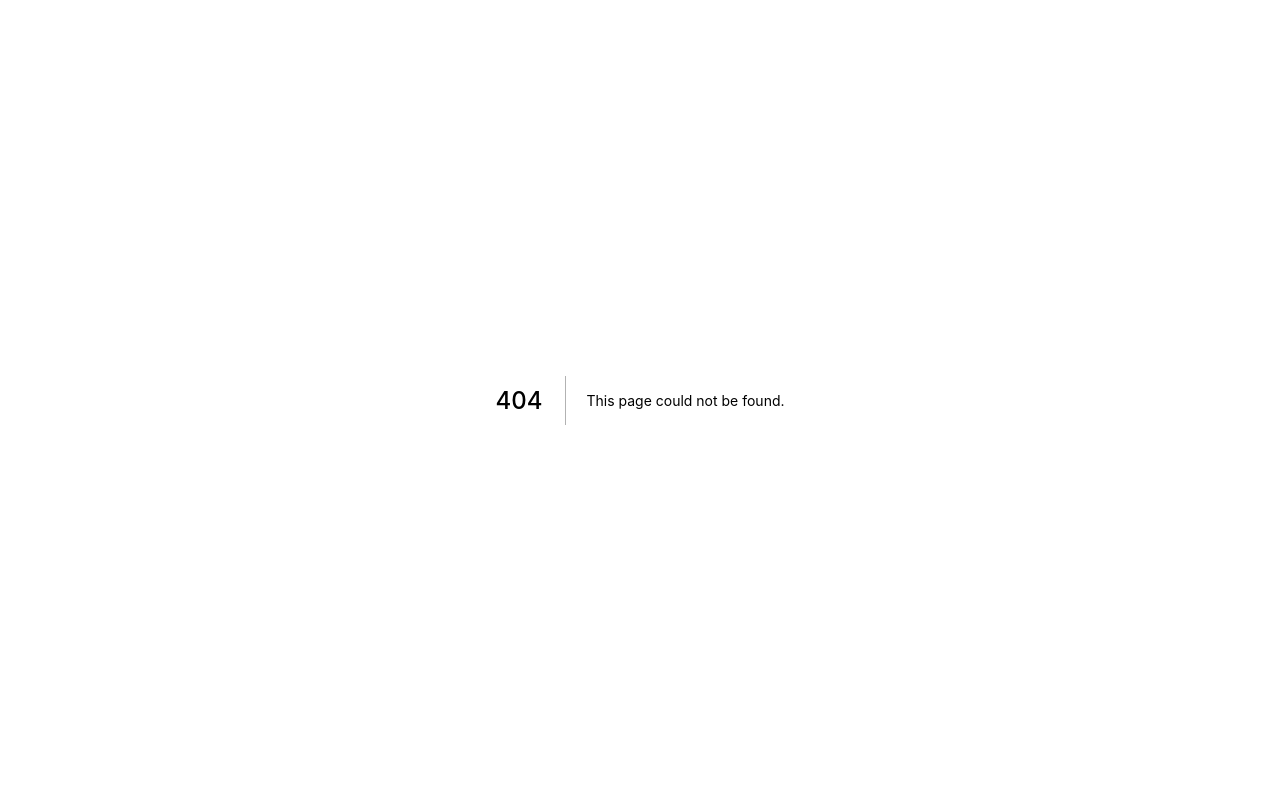
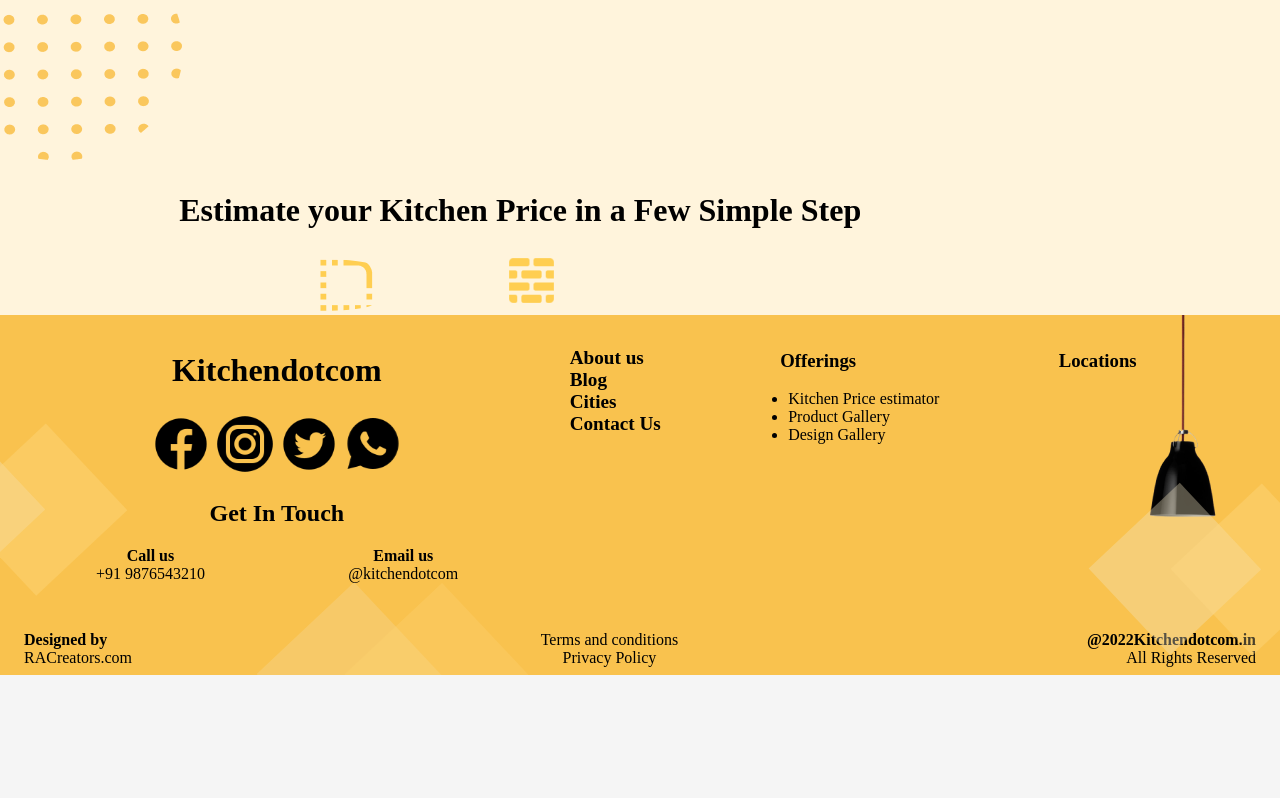
Before and after one commit to jalaj711/kitchendotcom-redesign, a Next.js app: page /Estimater_1 in a window 1280 px wide. Before the commit this address had no page. Shown: the top 798 px of the page. Built offline with nearby package versions, Linux system fonts and the light colour scheme; a web font is replaced by a local one.

Commit message:
estimater page added

```diff
--- /dev/null
+++ b/pages/Estimater_1/index.js
@@ -0,0 +1,31 @@
+import React from 'react';
+import styles from './styles.module.scss'
+import DoodleDots from "../../components/DoodleDotsEllipse";
+import TwoSquares from "../../components/TwoSquares";
+import Image from '../../assets/Vector1.png'
+import Image1 from '../../assets/Vector2.png'
+const Estimater1 = () => {
+  return (
+    <div className={styles.container}>
+      <div className={styles.head}>
+        <DoodleDots className={styles.dots} />
+        <h1 className={styles.est}>
+          Estimate your Kitchen Price in a Few Simple Step
+        </h1>
+
+      </div>
+      <div className={styles.box}>
+        <div className={styles.vector}>
+            <img className={styles.v1} src={Image.src}>
+
+            </img>
+            <img className={styles.v2} src={Image1.src}>
+
+            </img>
+        </div>
+      </div>
+    </div>
+  );
+}
+
+export default Estimater1;
--- /dev/null
+++ b/pages/Estimater_1/styles.module.scss
@@ -0,0 +1,30 @@
+.container {
+  background-color: #fff4dc;
+}
+// .head{
+//     position: relative;
+// }
+.vector{
+    position: relative;
+}
+.est {
+     margin-top: 2%;
+    padding-left: 14%;
+
+}
+.dots {
+  position: relative;
+  left: -5%;
+  margin-top: -5%;
+}
+.v1{
+        // position: absolute;
+    border-radius: 20%;
+    padding-left: 25%;
+
+}
+.v2{
+    // position: absolute;
+    border-radius: 20%;
+    padding-left: 10%;
+}
```
Also changed, not shown: assets/Vector1.png (added), assets/Vector2.png (added).
